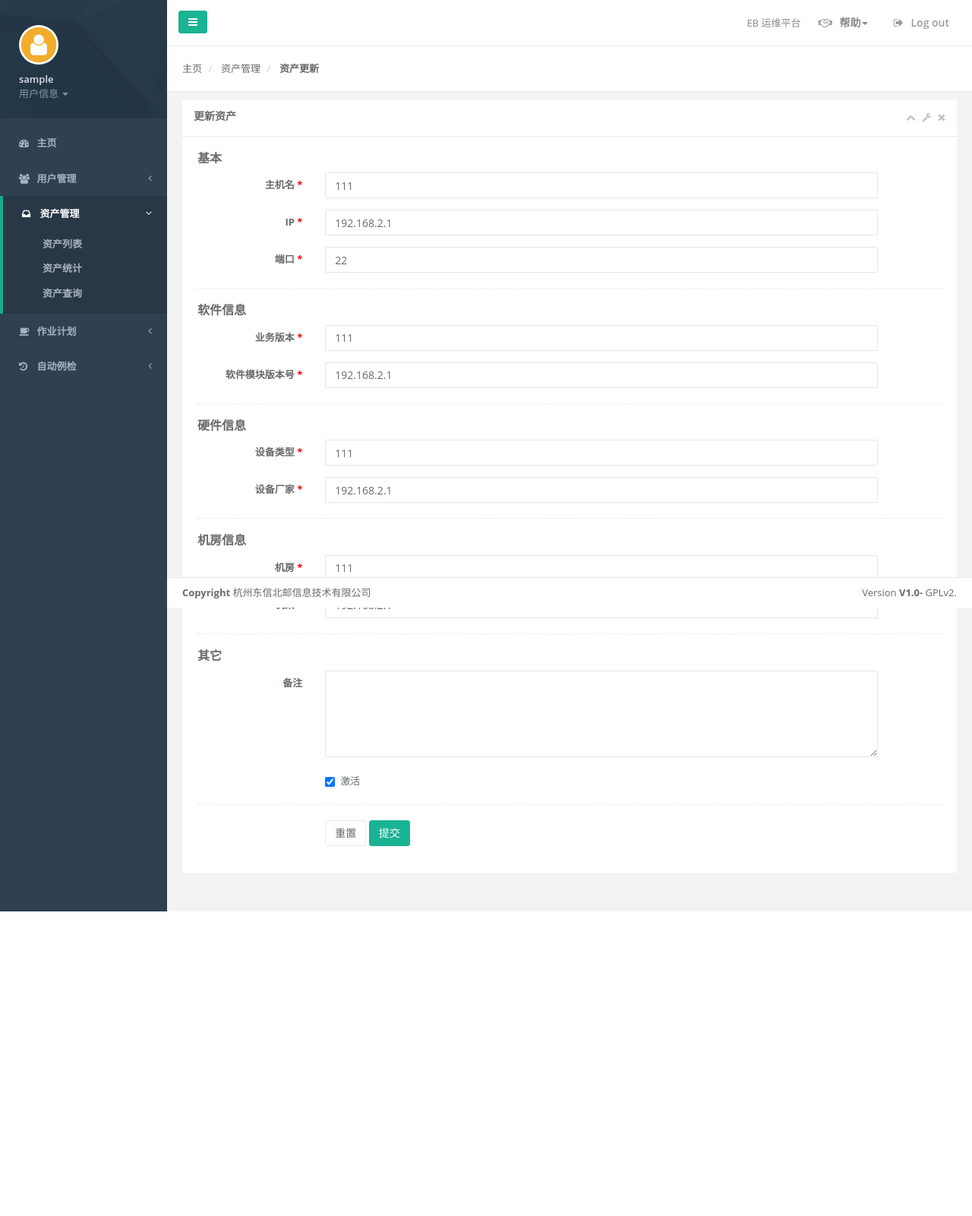
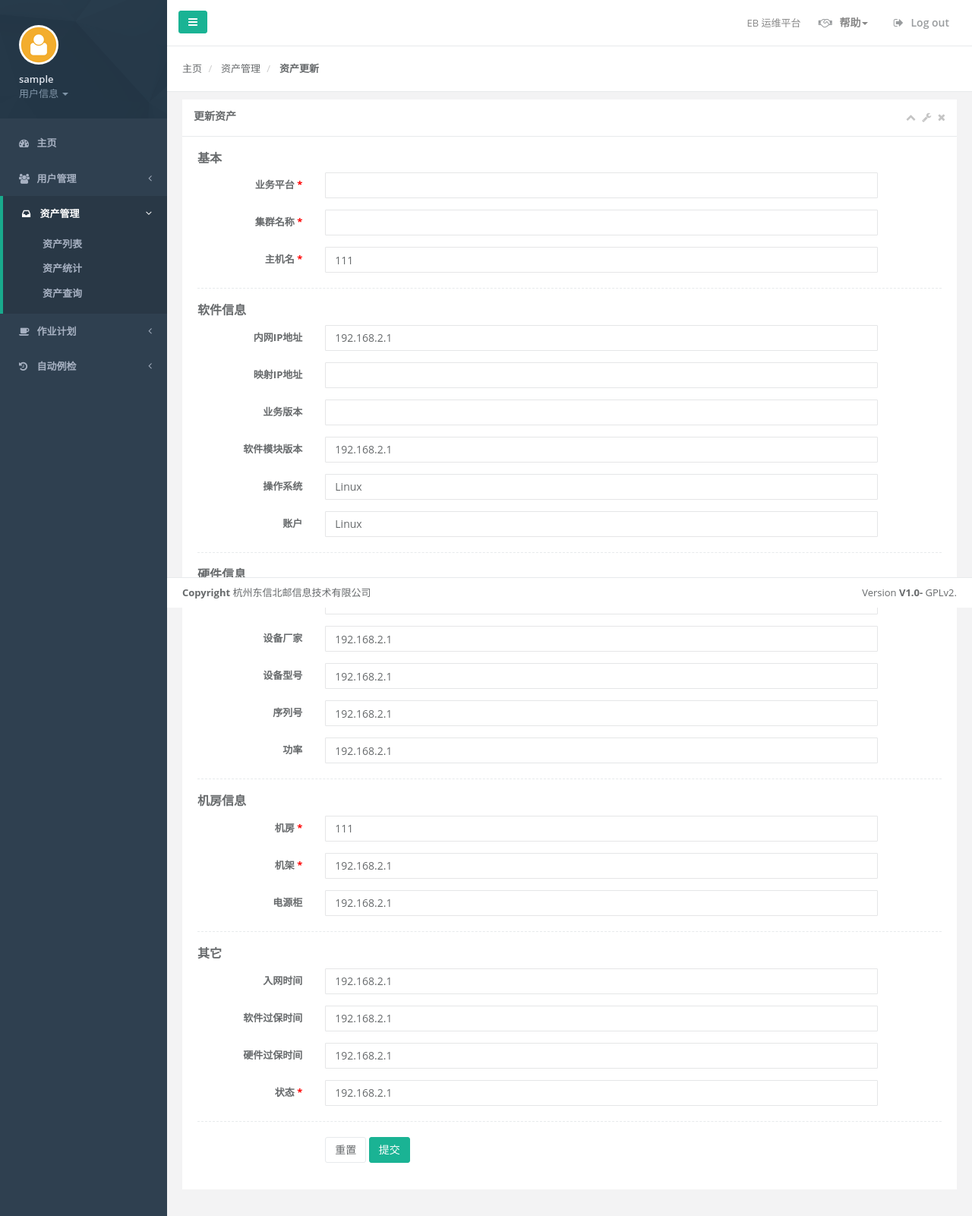
Before and after one commit to zengke123/EbOps, a Flask app: page /assets/update/1 in a window 1280 px wide. Shown: the whole page at 76% size. Before the commit the page ends 1200 px from the top, so only its background shows below. Run offline with Flask 2, Linux system fonts and the light colour scheme; the visitor is signed in with stand-in values (Sample User, id 1); data comes from the database, SQL or seed files in the repository; some libraries are stand-ins or nearby versions.

Commit message:
[fix] 完善资产详情页面

```diff
--- a/apps/templates/assets_update.html
+++ b/apps/templates/assets_update.html
@@ -26,32 +26,44 @@
 
                     <input type="hidden" name="csrfmiddlewaretoken" value="">
                     <h3>基本</h3>
+                    <div class="form-group required"><label class="col-md-2 control-label" for="id_platform">业务平台</label><div class="col-md-9"><input type="text" name="platform" value="" maxlength="128" class="form-control" title="" required="" id="id_platform"></div></div>
+                     <div class="form-group required"><label class="col-md-2 control-label" for="id_cluster">集群名称</label><div class="col-md-9"><input type="text" name="cluster" value="" maxlength="128" class="form-control" title="" required="" id="id_cluster"></div></div>
                     <div class="form-group required"><label class="col-md-2 control-label" for="id_hostname">主机名</label><div class="col-md-9"><input type="text" name="hostname" value="111" maxlength="128" class="form-control" title="" required="" id="id_hostname"></div></div>
-                    <div class="form-group required"><label class="col-md-2 control-label" for="id_ip">IP</label><div class="col-md-9"><input type="text" name="ip" value="192.168.2.1" class="form-control" title="" required="" id="id_ip"></div></div>
-                    <div class="form-group required"><label class="col-md-2 control-label" for="id_port">端口</label><div class="col-md-9"><input type="text" name="port" value="22" class="form-control" title="" required="" id="id_port"></div></div>
+
+
+
 
 
                     <div class="hr-line-dashed"></div>
                     <h3>软件信息</h3>
-                        <div class="form-group required"><label class="col-md-2 control-label" for="id_hostname">业务版本</label><div class="col-md-9"><input type="text" name="version" value="111" maxlength="128" class="form-control" title="" required="" id="id_hostname"></div></div>
-                    <div class="form-group required"><label class="col-md-2 control-label" for="id_ip">软件模块版本号</label><div class="col-md-9"><input type="text" name="software_version" value="192.168.2.1" class="form-control" title="" required="" id="id_ip"></div></div>
-
+                    <div class="form-group"><label class="col-md-2 control-label" for="id_local_ip">内网IP地址</label><div class="col-md-9"><input type="text" name="local_ip" value="192.168.2.1" class="form-control" title="" id="id_nat_ip"></div></div>
+                    <div class="form-group"><label class="col-md-2 control-label" for="id_nat_ip">映射IP地址</label><div class="col-md-9"><input type="text" name="nat_ip" value="" class="form-control" title="" id="id_nat_ip"></div></div>
+                    <div class="form-group"><label class="col-md-2 control-label" for="id_version">业务版本</label><div class="col-md-9"><input type="text" name="version" value="" maxlength="128" class="form-control" title="" id="id_version"></div></div>
+                    <div class="form-group"><label class="col-md-2 control-label" for="id_software_version">软件模块版本</label><div class="col-md-9"><input type="text" name="software_version" value="192.168.2.1" class="form-control" title="" id="id_software_version"></div></div>
+                    <div class="form-group"><label class="col-md-2 control-label" for="id_os_version">操作系统</label><div class="col-md-9"><input type="text" name="os_version" value="Linux" class="form-control" title="" id="id_os_version"></div></div>
+                    <div class="form-group"><label class="col-md-2 control-label" for="id_account">账户</label><div class="col-md-9"><input type="text" name="account" value="Linux" class="form-control" title="" id="id_account"></div></div>
 
                     <div class="hr-line-dashed"></div>
                     <h3>硬件信息</h3>
-                    <div class="form-group required"><label class="col-md-2 control-label" for="id_hostname">设备类型</label><div class="col-md-9"><input type="text" name="device_type" value="111" maxlength="128" class="form-control" title="" required="" id="id_hostname"></div></div>
-                    <div class="form-group required"><label class="col-md-2 control-label" for="id_ip">设备厂家</label><div class="col-md-9"><input type="text" name="manufacturer" value="192.168.2.1" class="form-control" title="" required="" id="id_ip"></div></div>
+                    <div class="form-group"><label class="col-md-2 control-label" for="id_device_type">设备类型</label><div class="col-md-9"><input type="text" name="device_type" value="111" maxlength="128" class="form-control" title="" id="id_device_type"></div></div>
+                    <div class="form-group"><label class="col-md-2 control-label" for="id_manufacturer">设备厂家</label><div class="col-md-9"><input type="text" name="manufacturer" value="192.168.2.1" class="form-control" title="" id="id_manufacturer"></div></div>
+                    <div class="form-group"><label class="col-md-2 control-label" for="id_device_model">设备型号</label><div class="col-md-9"><input type="text" name="device_model" value="192.168.2.1" class="form-control" title="" id="id_device_model"></div></div>
+                    <div class="form-group"><label class="col-md-2 control-label" for="id_serial">序列号</label><div class="col-md-9"><input type="text" name="serial" value="192.168.2.1" class="form-control" title="" id="id_serial"></div></div>
+                    <div class="form-group"><label class="col-md-2 control-label" for="id_power">功率</label><div class="col-md-9"><input type="text" name="power" value="192.168.2.1" class="form-control" title="" id="id_power"></div></div>
 
                     <div class="hr-line-dashed"></div>
                     <h3>机房信息</h3>
 
-                  <div class="form-group required"><label class="col-md-2 control-label" for="id_hostname">机房</label><div class="col-md-9"><input type="text" name="engine_room" value="111" maxlength="128" class="form-control" title="" required="" id="id_hostname"></div></div>
-                    <div class="form-group required"><label class="col-md-2 control-label" for="id_ip">机架</label><div class="col-md-9"><input type="text" name="frame_number" value="192.168.2.1" class="form-control" title="" required="" id="id_ip"></div></div>
+                    <div class="form-group required"><label class="col-md-2 control-label" for="id_engine_room">机房</label><div class="col-md-9"><input type="text" name="engine_room" value="111" maxlength="128" class="form-control" title="" required="" id="id_engine_room"></div></div>
+                    <div class="form-group required"><label class="col-md-2 control-label" for="id_frame_number">机架</label><div class="col-md-9"><input type="text" name="frame_number" value="192.168.2.1" class="form-control" title="" required="" id="id_frame_number"></div></div>
+                    <div class="form-group"><label class="col-md-2 control-label" for="id_power_frame_number">电源柜</label><div class="col-md-9"><input type="text" name="power_frame_number" value="192.168.2.1" class="form-control" title="" id="id_power_frame_number"></div></div>
                     <div class="hr-line-dashed"></div>
 
                     <h3>其它</h3>
-                    <div class="form-group"><label class="col-md-2 control-label" for="id_comment">备注</label><div class="col-md-9"><textarea name="comment" cols="40" rows="5" maxlength="128" class="form-control" title="" id="id_comment"></textarea></div></div>
-                    <div class="form-group"><label class="col-md-2 control-label" for="id_is_active">&nbsp;</label><div class="col-md-9"><div class="checkbox"><label for="id_is_active"><input type="checkbox" name="is_active" class="" id="id_is_active" checked=""> 激活</label></div></div></div>
+                    <div class="form-group"><label class="col-md-2 control-label" for="id_net_time">入网时间</label><div class="col-md-9"><input type="text" name="net_time" value="192.168.2.1" class="form-control" title="" id="id_net_time"></div></div>
+                    <div class="form-group"><label class="col-md-2 control-label" for="id_s_period">软件过保时间</label><div class="col-md-9"><input type="text" name="s_period" value="192.168.2.1" class="form-control" title="" id="id_s_period"></div></div>
+                    <div class="form-group"><label class="col-md-2 control-label" for="id_h_period">硬件过保时间</label><div class="col-md-9"><input type="text" name="h_period" value="192.168.2.1" class="form-control" title="" id="id_h_period"></div></div>
+                    <div class="form-group required"><label class="col-md-2 control-label" for="id_status">状态</label><div class="col-md-9"><input type="text" name="status" value="192.168.2.1" class="form-control" title="" id="id_status"></div></div>
 
                     <div class="hr-line-dashed"></div>
                     <div class="form-group">
```
